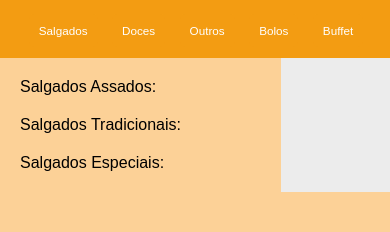
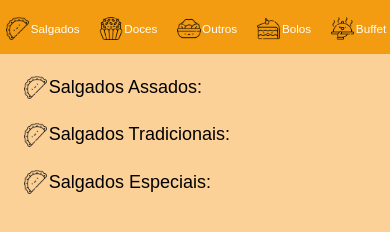
Before and after one commit to syntax-terror-256/amorim, a website: page public/cardapio.html in a window 390 px wide. Shown: the part 64-296 px from the top of the page. Drawn offline with Linux system fonts and the light colour scheme; no server answers.

Commit message:
Feitas melhorias no design do cardápio - Adicionados ícones aos botões e categorias - Implementado responsividade à aba do carrinho   - O carrinho agora ocupa toda a tela em celulares   - O carrinho e cardápio são escrolláveis separadamente

```diff
--- a/public/cardapio.html
+++ b/public/cardapio.html
@@ -17,11 +17,40 @@
             <img src="images/shopping-cart-icon.svg" id="cart">
         </div>
         <div class="toolbar-bottom">
-            <button id="show-salgados">Salgados</button>
-            <button id="show-doces">Doces</button>
-            <button id="show-outros">Outros</button>
-            <button id="show-bolos">Bolos</button>
-            <button id="show-buffet">Buffet</button>
+            <button id="show-salgados">
+                <div class="img-text-container">
+                    <img src="images/salgado.png" alt="">
+                    <text>Salgados</text>
+                </div>
+            </button>
+
+            <button id="show-doces">
+                <div class="img-text-container">
+                    <img src="images/doce.png" alt="">
+                    <text>Doces</text>
+                </div>
+            </button>
+
+            <button id="show-outros">
+                <div class="img-text-container">
+                    <img src="images/outros.png" alt="">
+                    <text>Outros</text>
+                </div>
+            </button>
+
+            <button id="show-bolos">
+                <div class="img-text-container">
+                    <img src="images/bolos.png" alt="">
+                    <text>Bolos</text>
+                </div>
+            </button>
+
+            <button id="show-buffet">
+                <div class="img-text-container">
+                    <img src="images/buffet.png" alt="">
+                    <text>Buffet</text>
+                </div>
+            </button>
         </div>
     </div>
 
@@ -29,42 +58,63 @@
         <div class="cardapio">
             <div id="salgados" class="container-categoria">
                 <div id="salgados-assados">
+                    <div class="img-text-container">
+                        <img src="images/salgado.png" alt="">
                         <text>Salgados Assados: </text>
+                    </div>
                     <div id="salgados-assados-container" class="product-container"></div>
                 </div>
                 <div id="salgados-tradicionais">
+                    <div class="img-text-container">
+                        <img src="images/salgado.png" alt="">
                         <text>Salgados Tradicionais: </text>
+                    </div>
                     <div id="salgados-tradicionais-container" class="product-container"></div>
                 </div>
                 <div id="salgados-especiais">
+                    <div class="img-text-container">
+                        <img src="images/salgado.png" alt="">
                         <text>Salgados Especiais: </text>
+                    </div>
                     <div id="salgados-especiais-container" class="product-container"></div>
                 </div>
             </div>
 
             <div id="doces" class="container-categoria" style="display: none;">
                 <div id="doces-tradicionais">
+                    <div class="img-text-container">
+                        <img src="images/doce.png" alt="">
                         <text>Doces Tradicionais: </text>
+                    </div>
                     <div id="doces-tradicionais-container" class="product-container"></div>
                 </div>
                 <div id="doces-especiais">
+                    <div class="img-text-container">
+                        <img src="images/doce.png" alt="">
                         <text>Doces Especiais: </text>
+                    </div>
                     <div id="doces-especiais-container" class="product-container"></div>
                 </div>
             </div>
 
             <div id="outros" class="container-categoria" style="display: none;">
                 <div id="tortas-salgadas">
+                    <div class="img-text-container">
+                        <img src="images/outros.png" alt="">
                         <text>Tortas Salgadas: </text>
+                    </div>
                     <div id="tortas-salgadas-container" class="product-container"></div>
                 </div>
                 <div id="mini-delicias">
+                    <div class="img-text-container">
+                        <img src="images/outros.png" alt="">
                         <text>Mini Delícias: </text>
+                    </div>
                     <div id="mini-delicias-container" class="product-container"></div>
                 </div>
             </div>
         </div>
-        <div class="carrinho">
+        <div class="carrinho" style="display: none;">
 
         </div>
     </div>
--- a/public/css/cardapio/cards.css
+++ b/public/css/cardapio/cards.css
@@ -21,7 +21,7 @@
 
     display: flex;
     flex-direction: column;
-    flex-wrap: wrap;
+    flex-wrap: nowrap;
     overflow: hidden;
 
     justify-content: top;
--- a/public/css/cardapio/main.css
+++ b/public/css/cardapio/main.css
@@ -9,8 +9,6 @@ body {
 }
 
 button {
-    margin: 0 5px;
-    padding: 12px 18px;
     border: none;
     background-color: #f39c12; /* Laranja vivo */
     color: white;
@@ -42,14 +40,42 @@ button:hover {
     -ms-overflow-style: none;
 }
 
+.img-text-container {
+    padding: 0.5vw 1vw 0.5vw 1vw;
+    border: none;
+    cursor: pointer;
+    font-size: min(16px, 3vw);
+    align-items: center;
+    display: flex;
+}
+
+.img-text-container img {
+    height: min(32px, 6vw);
+}
+
+.img-text-container text{
+    margin-left: 0.4vw;
+}
+
+.content, html, body {
+    height: 100%;
+    overflow: hidden; /* Prevent scrolling on body */
+}
+
 .cardapio {
     flex: 0 0 auto;
-    width: 72%;
+    max-height: 100%;
+    overflow-y: auto;
 }
 
 .carrinho {
     flex: 0 0 auto;
     padding: 20px;
-    width: 28%;
+    max-height: 100%;
     background-color: #ececec;
+    overflow-y: auto;
 }
+
+.cardapio text {
+    font-size: large;
+}
--- a/public/css/cardapio/toolbar.css
+++ b/public/css/cardapio/toolbar.css
@@ -13,13 +13,9 @@
     flex-direction: column;
 }
 
-.toolbar button {
-    margin-right: 5px;
-    padding: 10px;
-    background-color: #f39c12;
-    border: none;
-    cursor: pointer;
-    font-size: min(16px, 3vw);
+.toolbar-bottom {
+    display: flex;
+    flex-direction: row;
 }
 
 .toolbar-top {
--- a/public/js/cardapio/adjust-toolbar-margin.js
+++ b/public/js/cardapio/adjust-toolbar-margin.js
@@ -1,9 +1,10 @@
 function adjustBodyMargin() {
-    const toolbar = document.querySelector('.toolbar');
-    const content = document.querySelector('.content');
-    content.style.paddingTop = `${toolbar.offsetHeight}px`;
+  const toolbar = document.querySelector('.toolbar')
+  const content = document.querySelector('.content')
+  content.style.paddingTop = `${toolbar.offsetHeight}px`
+  content.style.height = `calc(100vh - ${toolbar.offsetHeight}px)`
 }
 
 // Adjust on load and on resize
-window.onload = adjustBodyMargin;
-window.onresize = adjustBodyMargin;
+window.onload = adjustBodyMargin
+window.onresize = adjustBodyMargin
--- a/public/js/cardapio/main.js
+++ b/public/js/cardapio/main.js
@@ -36,6 +36,7 @@ fetchData().then(() => {
 const showSalgadosBtn = document.getElementById('show-salgados')
 const showDocesBtn = document.getElementById('show-doces')
 const showOutrosBtn = document.getElementById('show-outros')
+const cartButton = document.getElementById('cart')
 
 showSalgadosBtn.addEventListener('click', () => {
   document.querySelectorAll('.container-categoria').forEach((element) => {
@@ -66,3 +67,35 @@ showOutrosBtn.addEventListener('click', () => {
     }
   })
 })
+
+cartButton.addEventListener('click', () => {
+  const cartElement = document.querySelector('.carrinho')
+  const cardapioElement = document.querySelector('.cardapio')
+  // alternar carrinho no pc
+  console.log(window.innerWidth)
+  if (window.innerWidth > 768) {
+    if (cartElement.style.display === 'none') {
+      cartElement.style.display = 'block'
+      cartElement.style.width = '28%'
+      cardapioElement.style.width = '72%'
+    } else {
+      cartElement.style.display = 'none'
+      cartElement.style.width = '100%'
+      cardapioElement.style.width = '100%'
+    }
+  }
+  // alternar carrinho no celular
+  else {
+    if (cartElement.style.display === 'none') {
+      cartElement.style.display = 'block'
+      cardapioElement.style.display = 'none'
+      cartElement.style.width = '100%'
+      cardapioElement.style.width = '100%'
+    } else {
+      cartElement.style.display = 'none'
+      cardapioElement.style.display = 'block'
+      cartElement.style.width = '100%'
+      cardapioElement.style.width = '100%'
+    }
+  }
+})
```
Also changed, not shown: public/images/bolos.png (added), public/images/buffet.png (added), public/images/doce.png (added), public/images/outros.png (added), public/images/salgado.png (added). Lines whose indentation alone changed are shown as unchanged.
